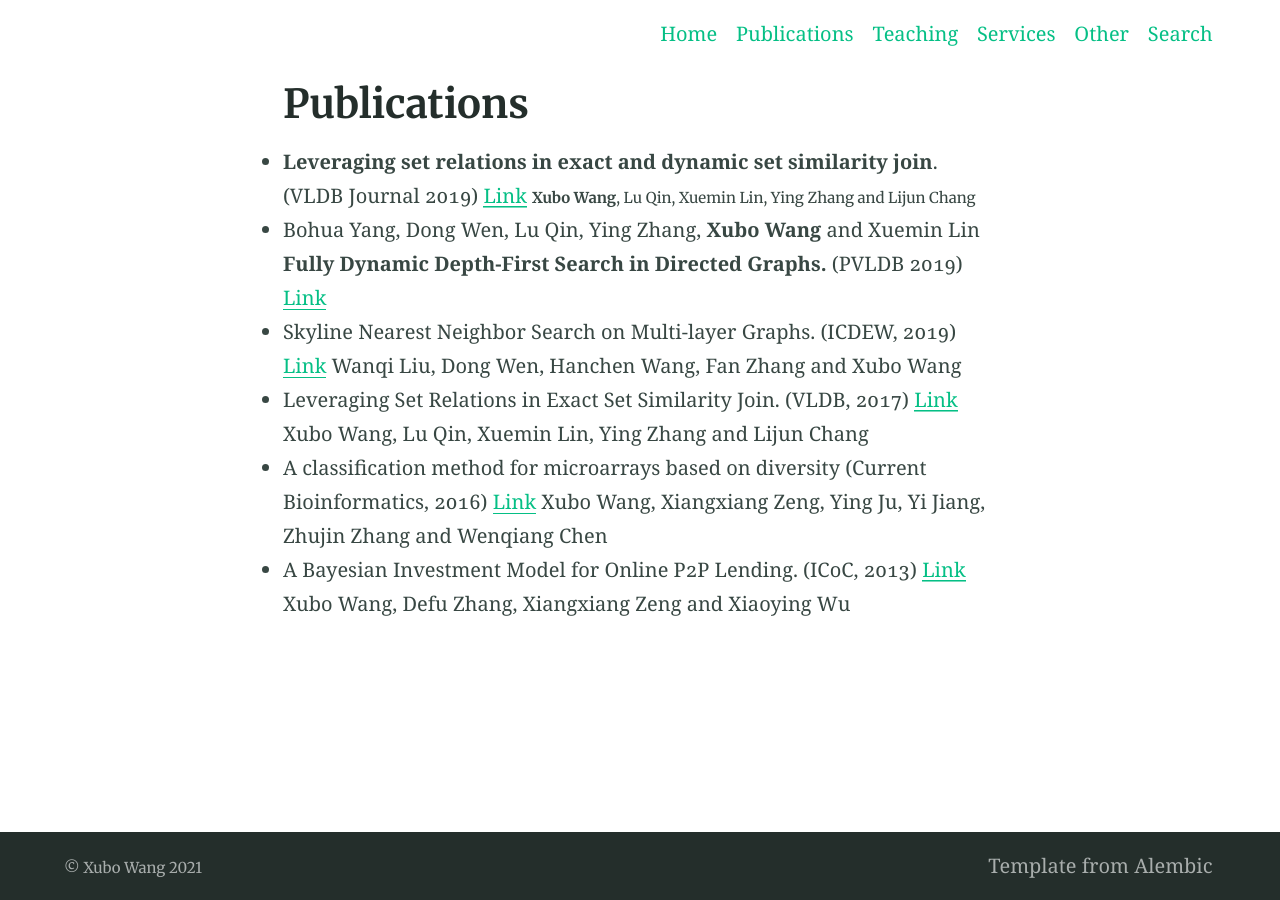
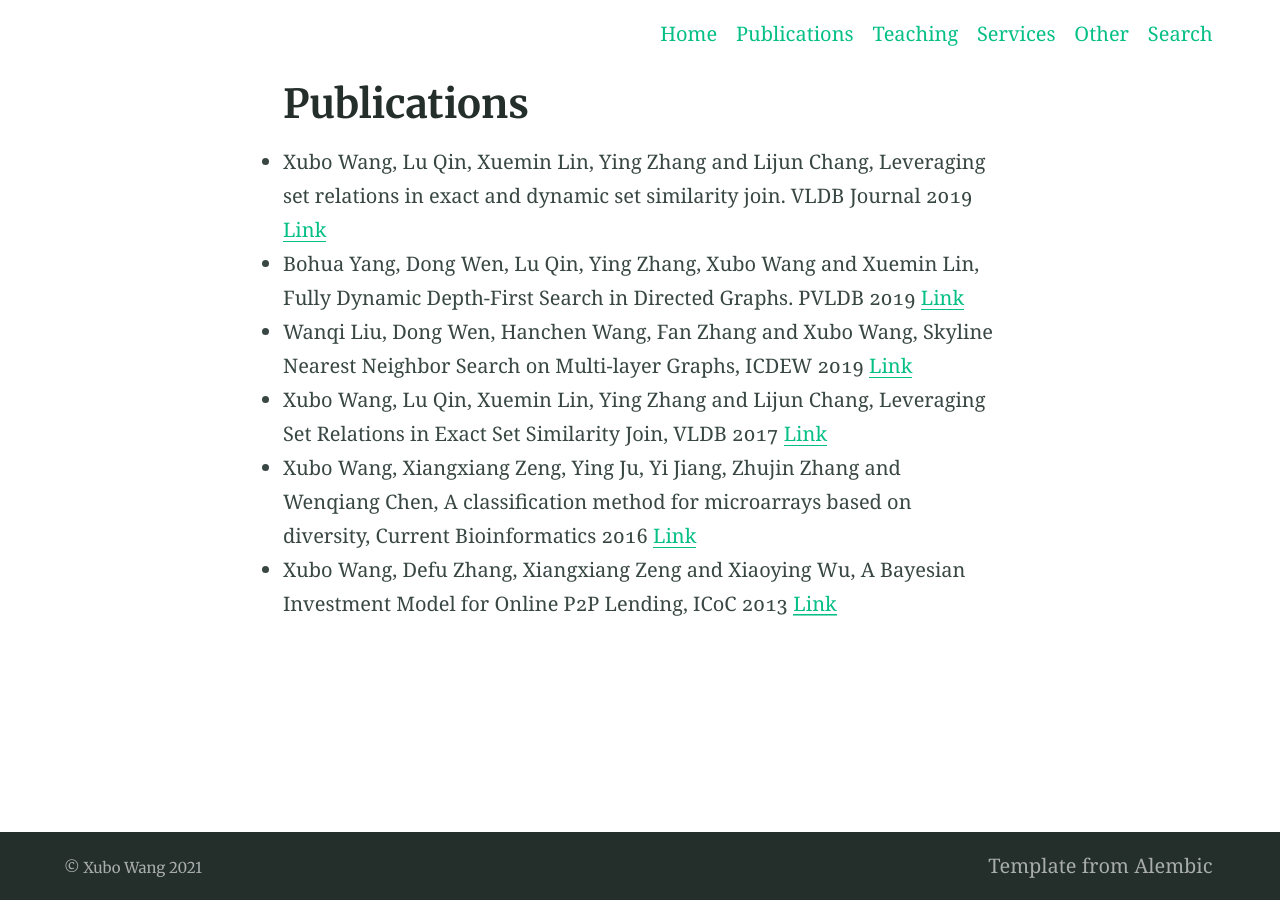
Before and after one commit to xbwanglab/xwang, a Jekyll site: the page built from publications.md, in a window 1280 px wide. Built offline with Jekyll 4.4.1, drawn with Linux system fonts in a browser that asks for light colours.

```diff
--- a/publications.md
+++ b/publications.md
@@ -5,17 +5,14 @@ title: Publications
 
 
 
-- **Leveraging set relations in exact and dynamic set similarity join**. (VLDB Journal 2019) [Link](https://link.springer.com/article/10.1007/s00778-018-0529-2)
-<small> **Xubo Wang**, Lu Qin, Xuemin Lin, Ying Zhang and Lijun Chang </small>
+- Xubo Wang, Lu Qin, Xuemin Lin, Ying Zhang and Lijun Chang, Leveraging set relations in exact and dynamic set similarity join. VLDB Journal 2019 [Link](https://link.springer.com/article/10.1007/s00778-018-0529-2)
 
-- Bohua Yang, Dong Wen, Lu Qin, Ying Zhang, **Xubo Wang** and Xuemin Lin
-**Fully Dynamic Depth-First Search in Directed Graphs.** (PVLDB 2019) [Link](http://www.vldb.org/pvldb/vol13/p142-yang.pdf)
+- Bohua Yang, Dong Wen, Lu Qin, Ying Zhang, Xubo Wang and Xuemin Lin, Fully Dynamic Depth-First Search in Directed Graphs. PVLDB 2019 [Link](http://www.vldb.org/pvldb/vol13/p142-yang.pdf)
 
-* Skyline Nearest Neighbor Search on Multi-layer Graphs. (ICDEW, 2019) [Link](https://ieeexplore.ieee.org/document/8750910)
-Wanqi Liu, Dong Wen, Hanchen Wang, Fan Zhang and Xubo Wang
-* Leveraging Set Relations in Exact Set Similarity Join. (VLDB, 2017) [Link](http://www.vldb.org/pvldb/vol10/p925-wang.pdf)
-Xubo Wang, Lu Qin, Xuemin Lin, Ying Zhang and Lijun Chang
-* A classification method for microarrays based on diversity (Current Bioinformatics, 2016) [Link](http://www.eurekaselect.com/124039/article)
-Xubo Wang, Xiangxiang Zeng, Ying Ju, Yi Jiang, Zhujin Zhang and Wenqiang Chen
-* A Bayesian Investment Model for Online P2P Lending. (ICoC, 2013) [Link](https://link.springer.com/chapter/10.1007/978-3-642-53959-6_3)
-Xubo Wang, Defu Zhang, Xiangxiang Zeng and Xiaoying Wu
+* Wanqi Liu, Dong Wen, Hanchen Wang, Fan Zhang and Xubo Wang, Skyline Nearest Neighbor Search on Multi-layer Graphs, ICDEW 2019 [Link](https://ieeexplore.ieee.org/document/8750910)
+
+* Xubo Wang, Lu Qin, Xuemin Lin, Ying Zhang and Lijun Chang, Leveraging Set Relations in Exact Set Similarity Join, VLDB 2017 [Link](http://www.vldb.org/pvldb/vol10/p925-wang.pdf)
+
+* Xubo Wang, Xiangxiang Zeng, Ying Ju, Yi Jiang, Zhujin Zhang and Wenqiang Chen, A classification method for microarrays based on diversity, Current Bioinformatics 2016 [Link](http://www.eurekaselect.com/124039/article)
+
+* Xubo Wang, Defu Zhang, Xiangxiang Zeng and Xiaoying Wu, A Bayesian Investment Model for Online P2P Lending, ICoC 2013 [Link](https://link.springer.com/chapter/10.1007/978-3-642-53959-6_3)
```
